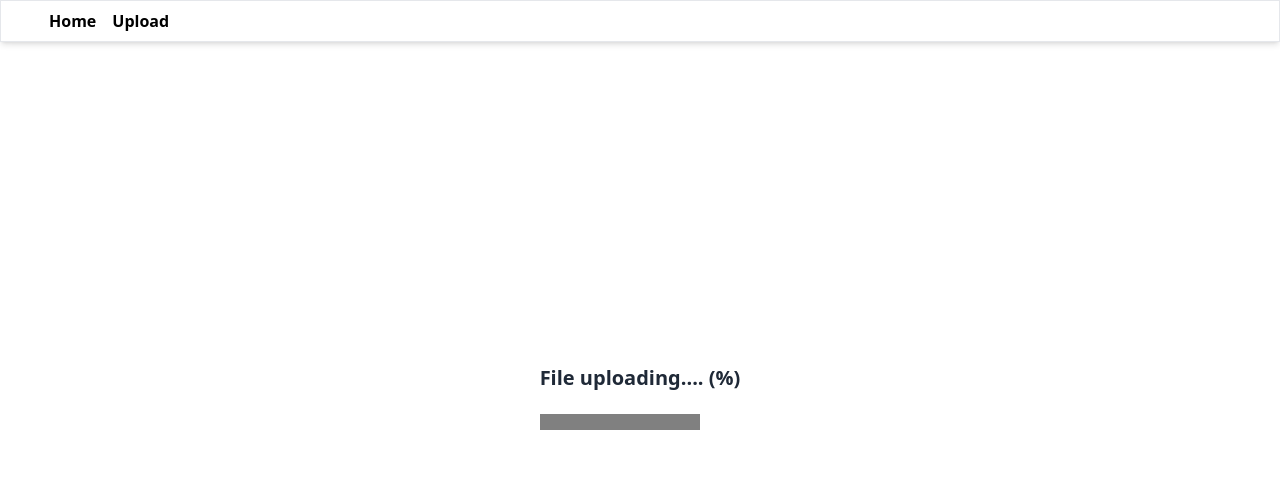
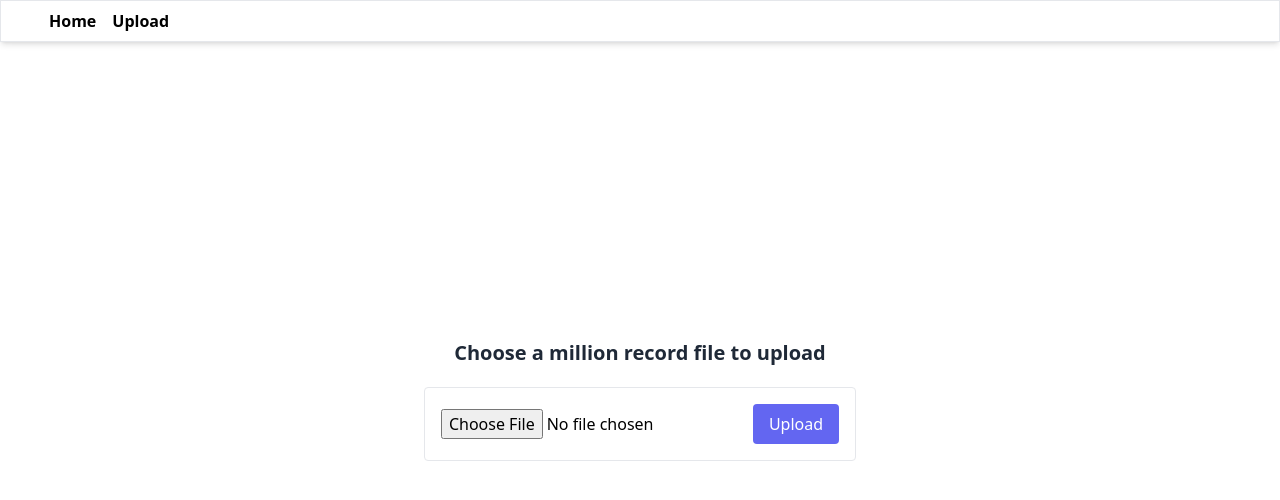
Before and after one commit to md-rabiul-hasan/milion-records-upload-frontend, a Next.js app: page /upload in a window 1280 px wide. Shown: the top 500 px of the page. Built offline with nearby package versions, Linux system fonts and the light colour scheme; no server answers.

Commit message:
show progress bar

```diff
--- a/pages/upload.js
+++ b/pages/upload.js
@@ -6,6 +6,7 @@ export default function upload() {
   const fileRef      = useRef();
   const API_ENDPOINT = "http://127.0.0.1:8000/api/v1";
   const [batchDetails, setBatchDetails] = useState({});
+  const [batchId, setBatchId] = useState(null);
 
   const handleForm = (e) => {
     e.preventDefault();
@@ -18,36 +19,45 @@ export default function upload() {
     fromData.append("mycsv", file);
     fetch(`${API_ENDPOINT}/upload`, { method: "post", body: fromData })
         .then( (res) => res.json())
-        .then( (data) => console.log(data))
+        .then( (data) => {
+          console.log(data);
+          setBatchId(data.id);
+          fetchBatchDetails(data.id);
+        })
 
   }
 
-  const fetchBatchDetails = () => {
-    const batchId = "9708f9f8-5937-46b6-8684-d439aa63802a";
-    fetch(`${API_ENDPOINT}/batch/${batchId}`)
+  const fetchBatchDetails = (id = null) => {
+    const currentBatchId = id ?? batchId;
+    console.log(currentBatchId);
+    fetch(`${API_ENDPOINT}/batch/${currentBatchId}`)
         .then( (res) => res.json())
         .then( (data) => setBatchDetails(data))
   }
 
   useEffect( () => {
-    fetchBatchDetails();
+    setInterval( () => {
+      if(batchDetails.progress && batchDetails.progress !== 100){
+        fetchBatchDetails();
+      }
+    }, 2000);
   }, []);
 
   return (
     <Layout>
-      {batchDetails &&
+      {batchDetails.progress &&
         <section>
           <h1 className='text-xl text-gray-800 text-center mb-5 font-bold'>File uploading.... ({batchDetails.progress}%)</h1>
           <progress value={batchDetails.progress} max="100"></progress>
         </section>
       }
 
-    { !batchDetails &&
+    { !batchDetails.progress &&
       <section>
         <h1 className='text-xl text-gray-800 text-center mb-5 font-bold'>Choose a million record file to upload</h1>
         <form className='border rounded p-4' onSubmit={handleForm}>
           <input type="file" ref={fileRef}/>
-          <input type="submit" value="Upload" className="px-4 py-2 bg-gray-700 rounded text-white" />
+          <input type="submit" value="Upload" className="px-4 py-2 bg-gray-700 rounded text-white bg-indigo-500" />
         </form>
       </section>
     }
```
